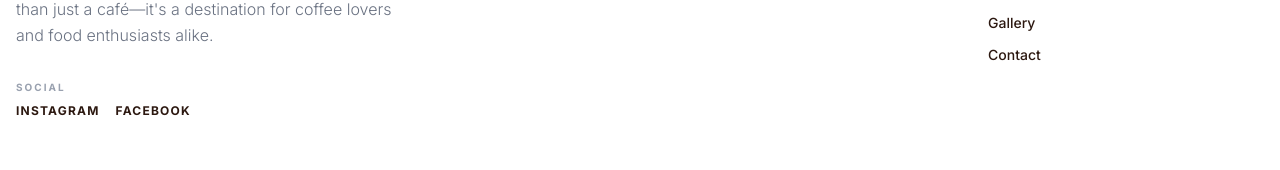
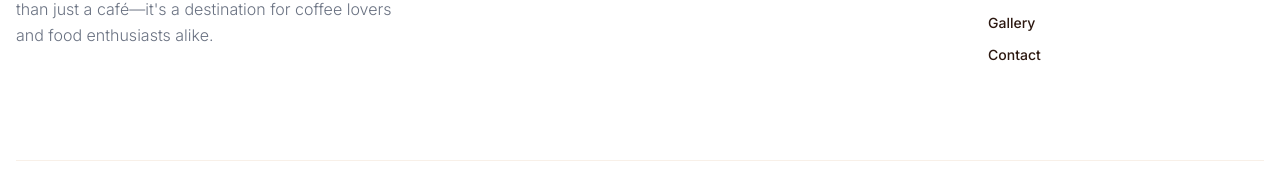
Before and after one commit to shadowinside215-ux/cappuccino7-website-, a React (Vite) app: page / in a window 1280 px wide. Shown: the part 5999-6169 px from the top of the page. Built offline with nearby package versions, Linux system fonts and the light colour scheme; no server answers; the database is empty.

Commit message:
feat(footer): Add social media icons
Replaces text links for Instagram and Facebook with Lucide icons for a more visually appealing and modern footer design.

```diff
--- a/src/components/Footer.tsx
+++ b/src/components/Footer.tsx
@@ -1,3 +1,4 @@
+import { Instagram, Facebook } from 'lucide-react';
 import { useTranslation } from '../lib/i18n';
 
 export default function Footer() {
@@ -15,15 +16,6 @@ export default function Footer() {
             <p className="text-gray-500 max-w-sm font-light leading-relaxed mb-8">
               {t('about.p1')}
             </p>
-            <div className={`flex items-center space-x-8 ${isRTL ? 'flex-row-reverse space-x-reverse' : ''}`}>
-              <div>
-                <h5 className="text-[10px] uppercase tracking-[0.2em] font-bold text-gray-400 mb-2">Social</h5>
-                <div className={`flex space-x-4 ${isRTL ? 'space-x-reverse' : ''}`}>
-                   <a href="https://www.instagram.com/cappuccino7.mahajsala?utm_source=ig_web_button_share_sheet&igsh=ZDNlZDc0MzIxNw==" target="_blank" rel="noopener noreferrer" className="text-espresso-dark hover:text-coffee-brown transition-colors uppercase text-xs font-bold tracking-widest">Instagram</a>
-                   <a href="https://web.facebook.com/people/Cappuccino7Mahajsala/100069623504882/?locale=fr_FR&_rdc=1&_rdr#" target="_blank" rel="noopener noreferrer" className="text-espresso-dark hover:text-coffee-brown transition-colors uppercase text-xs font-bold tracking-widest">Facebook</a>
-                </div>
-              </div>
-            </div>
           </div>
 
           <div>
```
